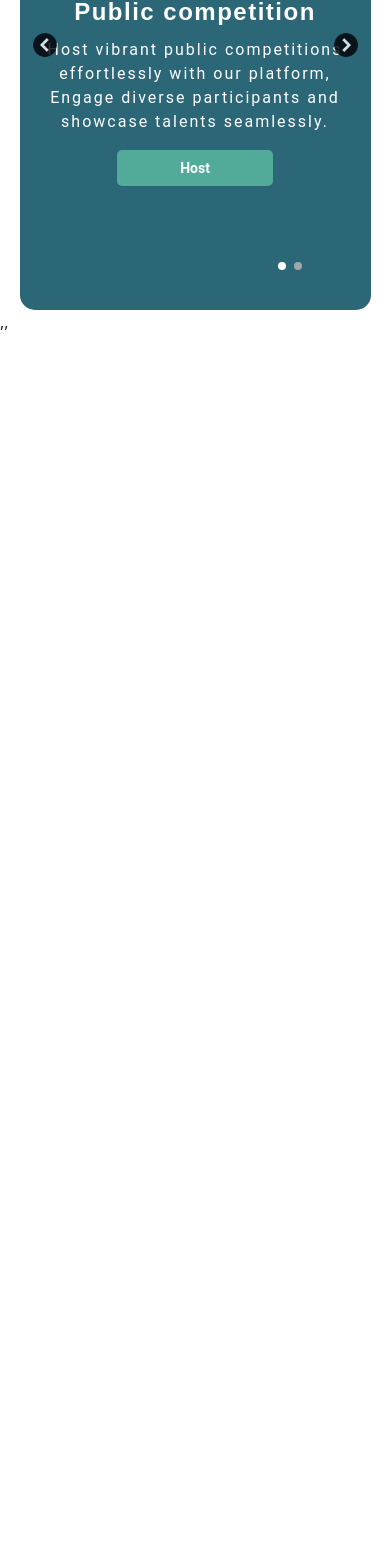
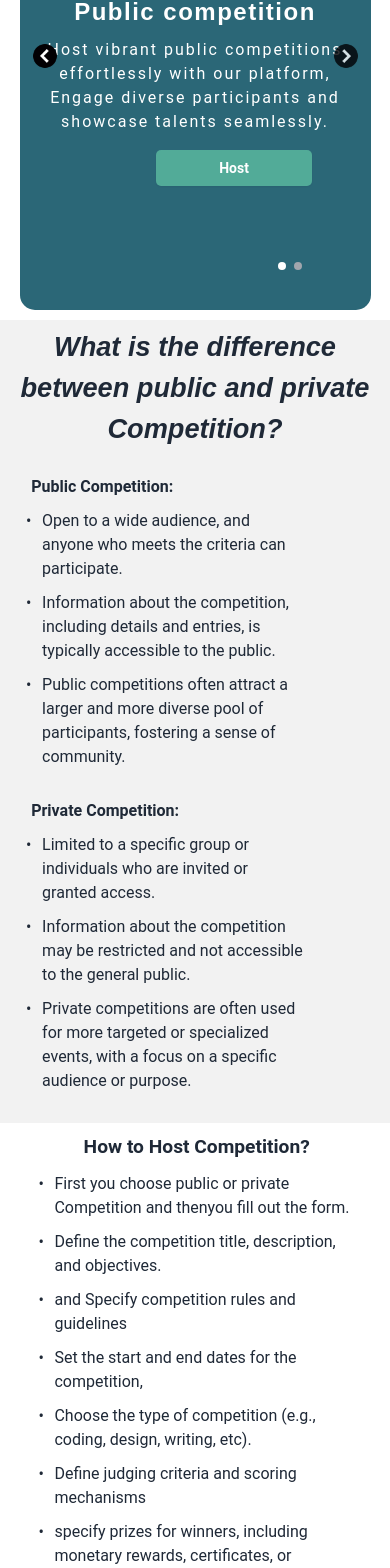
Before and after one commit to VieHub/VieHub-Main, a React (Vite) app in the folder client/: page /host in a window 390 px wide. Shown: the part 320-1888 px from the top of the page. Before the commit the page ends 844 px from the top, so only its background shows below. Built offline with nearby package versions, Linux system fonts and the light colour scheme; no server answers.

Commit message:
finish host page and handel check user logged in

```diff
--- a/client/src/modules/home/routes.tsx
+++ b/client/src/modules/home/routes.tsx
@@ -1,8 +1,15 @@
 import Home from "./pages/Home";
+import Host from "@/modules/host/pages/host";
+
 export default [
   {
     path: "/",
     element: <Home />,
     name: "VieHub",
   },
+  {
+    path: "host",
+    element: <Host />,
+    name: "VieHub",
+  },
 ];
--- /dev/null
+++ b/client/src/modules/host/pages/Privatehost.tsx
@@ -0,0 +1,17 @@
+import Header from "@/layouts/client/components/Header";
+import Footer from "@/layouts/client/components/Footer";
+import React, { useState } from 'react';
+
+const PrivateHost: React.FC = () => {
+    return (
+        <div className="h-full w-full">
+            <Header isLoggedin={true} />
+            <div>
+
+            </div>
+            {/* <Footer /> */}
+        </div>
+    );
+};
+
+export default PrivateHost;
--- /dev/null
+++ b/client/src/modules/host/pages/PublicHost.tsx
@@ -0,0 +1,17 @@
+import Header from "@/layouts/client/components/Header";
+import Footer from "@/layouts/client/components/Footer";
+import React, { useState } from 'react';
+
+const PublicHost: React.FC = () => {
+    return (
+        <div className="h-full w-full">
+            <Header isLoggedin={true} />
+            <div>
+
+            </div>
+            {/* <Footer /> */}
+        </div>
+    );
+};
+
+export default PublicHost;
--- a/client/src/modules/host/pages/host.tsx
+++ b/client/src/modules/host/pages/host.tsx
@@ -3,10 +3,29 @@ import Footer from "@/layouts/client/components/Footer";
 // import icon from "@/assets/icons/icons8-sort-right-50 (1).png";
 import right from "@/assets/icons/icons8-right-arrow-48.png";
 import left from "@/assets/icons/icons8-left-arrow-48.png";
+import community from "@/assets/images/graphic global community.svg";
 import Image from "@/assets/images/image 4.avif";
-import React, { useState } from 'react';
+import React, { useState, useEffect } from 'react';
+import { Link  } from "react-router-dom";
+import { useAuth } from '@/contexts/AuthContext'; // Update the path
+import { useNavigate } from "react-router-dom";
+
+
+
 
 const Host: React.FC = () => {
+    // const auth = useAuth();
+    // const navigate = useNavigate();
+    // const { user } = auth ||{}
+
+    // // If user is not logged in, redirect to home page
+    // useEffect(() =>{
+    //     if (!user) {
+    //         navigate('/');
+    //     }
+    // },[user, navigate]);
+
+
     const [activeItemId, setActiveItemId] = useState('item1');
 
     const handleArrowClick = (direction: 'prev' | 'next') => {
@@ -39,9 +58,12 @@ const Host: React.FC = () => {
                             Host vibrant public competitions effortlessly with our platform,
                             Engage diverse participants and showcase talents seamlessly.
                         </p>
+                        <Link to="/host/PublicHost">
                             <button className="host-btn px-4 py-2 text-sm font-medium text-white shadow-sm ">
                                 Host
                             </button>
+                        </Link>
+
                     </div>
                     <div id="item2" className="carousel-item w-full">
                         <h1 className="mb-2 text-xl font-bold text-black" style={{ color: "white" }}>
@@ -51,18 +73,17 @@ const Host: React.FC = () => {
                             Hosts a discreet and exclusive environment for tailored contests.
                             Accessible through unique links, these competitions provide a more controlled and targeted experience
                         </p>
+                        <Link to="/host/PrivateHost">
                             <button className="host-btn px-4 py-2 text-sm font-medium text-white shadow-sm ">
                                 Host
                             </button>
+                        </Link>
                     </div>
                 </div>
                 <div className="point-container">
                     <div className={`point absolute bottom-10 left-100 right-20 flex flex-column ${activeItemId === 'item2' ? 'active' : ''}`}></div>
                     <div className={`point absolute bottom-10 left-100 right-16 flex flex-column ${activeItemId === 'item1' ? 'active' : ''}`}></div>
                 </div>
-
-                {/* Arrow for swapping */}
-
                 <div className="arrow left-arrow" onClick={() => handleArrowClick('prev')}>
                 <img src={right} alt="" />
 
@@ -71,9 +92,49 @@ const Host: React.FC = () => {
                 <img  src={right} alt="" />
                     </div>
             </div>
-            {/* <Footer /> */}
+
+            <div className="middle">
+                <h1 className="middle-title">What is the difference between public and private Competition?</h1>
+                <div className="info-container">
+                    <div className="info">
+                        <h3>Public Competition:</h3>
+                        <ul>
+                            <li>Open to a wide audience, and anyone who meets the criteria can participate.</li>
+                            <li>Information about the competition, including details and entries, is typically accessible to the public.</li>
+                            <li>Public competitions often attract a larger and more diverse pool of participants, fostering a sense of community.</li>
+                        </ul>
+                    </div>
+                    <div className="info">
+                        <h3>Private Competition:</h3>
+                        <ul>
+                            <li>Limited to a specific group or individuals who are invited or granted access.</li>
+                            <li>Information about the competition may be restricted and not accessible to the general public.</li>
+                            <li>Private competitions are often used for more targeted or specialized events, with a focus on a specific audience or purpose.</li>
+                        </ul>
+                    </div>
+                </div>
+            </div>
+            <div className="final-section">
+                <div >
+                    <h2>How to Host Competition?</h2>
+                    <ul>
+                        <li>First you choose public or private Competition and thenyou fill out the form.</li>
+                        <li>Define the competition title, description, and objectives.</li>
+                        <li>and Specify competition rules and guidelines</li>
+                        <li>Set the start and end dates for the competition,</li>
+                        <li>Choose the type of competition (e.g., coding, design, writing, etc).</li>
+                        <li>Define judging criteria and scoring mechanisms</li>
+                        <li>specify prizes for winners, including monetary rewards,
+                            certificates, or sponsored items.</li>
+                    </ul>
+                </div>
+                <img src={community} alt="" />
+            </div>
+
+            <Footer />
         </div>
     );
 };
 
+
 export default Host;
--- a/client/src/modules/host/routes.tsx
+++ b/client/src/modules/host/routes.tsx
@@ -1,8 +1,16 @@
-import Host from "./pages/host";
+// import Host from "./pages/host";
+import PublicHost from "./pages/PublicHost";
+import Privatehost from "./pages/Privatehost";
 export default [
+
   {
-    path: "host",
-    element: <Host />,
+    path: "PublicHost",
+    element: <PublicHost />,
+    name: "VieHub",
+  },
+  {
+    path: "Privatehost",
+    element: <Privatehost />,
     name: "VieHub",
   },
 ];
--- a/client/src/styles/host.css
+++ b/client/src/styles/host.css
@@ -57,39 +57,6 @@
   cursor: pointer;
 }
 
-/* .swap {
-  margin-top: 20px;
-  display: flex;
-  justify-content: center;
-}
-
-.btn-circle {
-  display: inline-block;
-  width: 10px;
-  height: 10px;
-  margin: 0 5px;
-  border-radius: 50%;
-  background-color: #007bff;
-  color: white;
-  text-decoration: none;
-  font-size: 0.8rem;
-}
-.circles {
-  display: flex;
-  justify-content: center;
-  position: absolute;
-  bottom: -20px;
-  left: 0;
-  width: 100%;
-}
-.circle {
-  width: 10px;
-  height: 10px;
-  border-radius: 50%;
-  background-color: white;
-  margin: 0;
-  padding: 0 5px;
-} */
 
 .point-container {
   display: flex;
@@ -110,7 +77,7 @@
 
 .arrow {
   position: absolute;
-  top: 50%;
+  top: 52%;
   transform: translateY(-10%);
   font-size: 24px;
   color: white;
@@ -124,14 +91,88 @@
 }
 
 .left-arrow {
-  left: 570px;
+  left: 560px;
   transform: translateY(-10%) rotate(180deg);
 }
 
 .right-arrow {
-  right: 15px;
+  right: 10px;
 
 }
+
+.middle{
+  background-color: #F2F2F2;
+  width: 100%;
+  height: 42%;
+  margin-top: 2.5%;
+}
+.middle-title{
+  text-align: center;
+  font-size: 1.7rem;
+  font-family: Arial, Helvetica, sans-serif;
+  font-weight:700;
+  font-style:italic;
+  padding-top: 2%;
+}
+.info-container {
+  display: flex; /* To make the divs inside the middle div flex containers */
+  justify-content: space-around; /* To evenly distribute the space between the divs */
+  margin-top: 25px; /* Adjust as needed */
+  /* width: 90%; */
+
+}
+.info-container h3{
+  font-weight: 600;
+  margin-bottom: 10px;
+}
+
+.info {
+  width: 28%; /* Adjust as needed */
+}
+ul {
+  list-style-type: none;
+  padding-left: 0;
+}
+
+ul li {
+  margin-bottom: 10px;
+  margin-left: 4%;
+}
+
+ul li:before {
+  content: "•";
+  display: inline-block;
+  width: 1em;
+  margin-left: -1em;
+}
+
+.final-section {
+  background-color: #fff;
+  width: 100%;
+  height: 50%;
+  display: flex; /* To make the divs inside the middle div flex containers */
+  justify-content: space-around;
+  align-items: center; /* Align items vertically */
+}
+
+.final-section h2 {
+  font-weight: 600;
+  font-size: large;
+  margin-right: 20px; /* Adjust as needed */
+  margin-bottom: 10px;
+
+}
+.final-section ul li {
+  margin-right: 2%;
+
+}
+
+.final-section img {
+  max-width: 100%; /* Ensure image doesn't exceed container width */
+}
+
+/* Media query for responsiveness */
+
 
 
 @media screen and (max-width: 768px) {
@@ -171,6 +212,7 @@
   .left-arrow {
     left: 10px; /* Adjust left arrow position for mobile */
     width: 30px;
+    opacity: 1;
 
   }
 
@@ -179,4 +221,33 @@
     width: 30px;
 
   }
+  .info-container {
+    flex-direction: column; /* Change to column layout on smaller screens */
 }
+
+.info {
+    width: 70%; /* Full width on smaller screens */
+    margin-bottom: 20px; /* Spacing between items */
+    margin-left: 8%;
+}
+.final-section {
+  flex-direction: column; /* Stack items vertically on smaller screens */
+  align-items: center; /* Center items vertically */
+  padding: 10px; /* Adjust padding for spacing */
+  width: 90%; /* Full width on smaller screens */
+  margin-left: 8%;
+
+
+}
+
+.final-section h2 {
+  font-size: 1.2rem; /* Adjust font size for better readability on mobile */
+  margin-bottom: 10px; /* Reduce spacing between title and list */
+  text-align: center;
+}
+
+.final-section ul {
+  padding-left: 0; /* Remove left padding from the list */
+  margin-bottom: 10px; /* Reduce spacing between list and image */
+}
+}
```
Also changed, not shown: client/src/routes/PublicRoutes.tsx (+7 -1 lines), client/src/assets/images/graphic global community.svg (renamed from client/src/assets/images/64790daef838309d0f044623_graphic-global-community.svg). Lines whose indentation alone changed are shown as unchanged.
